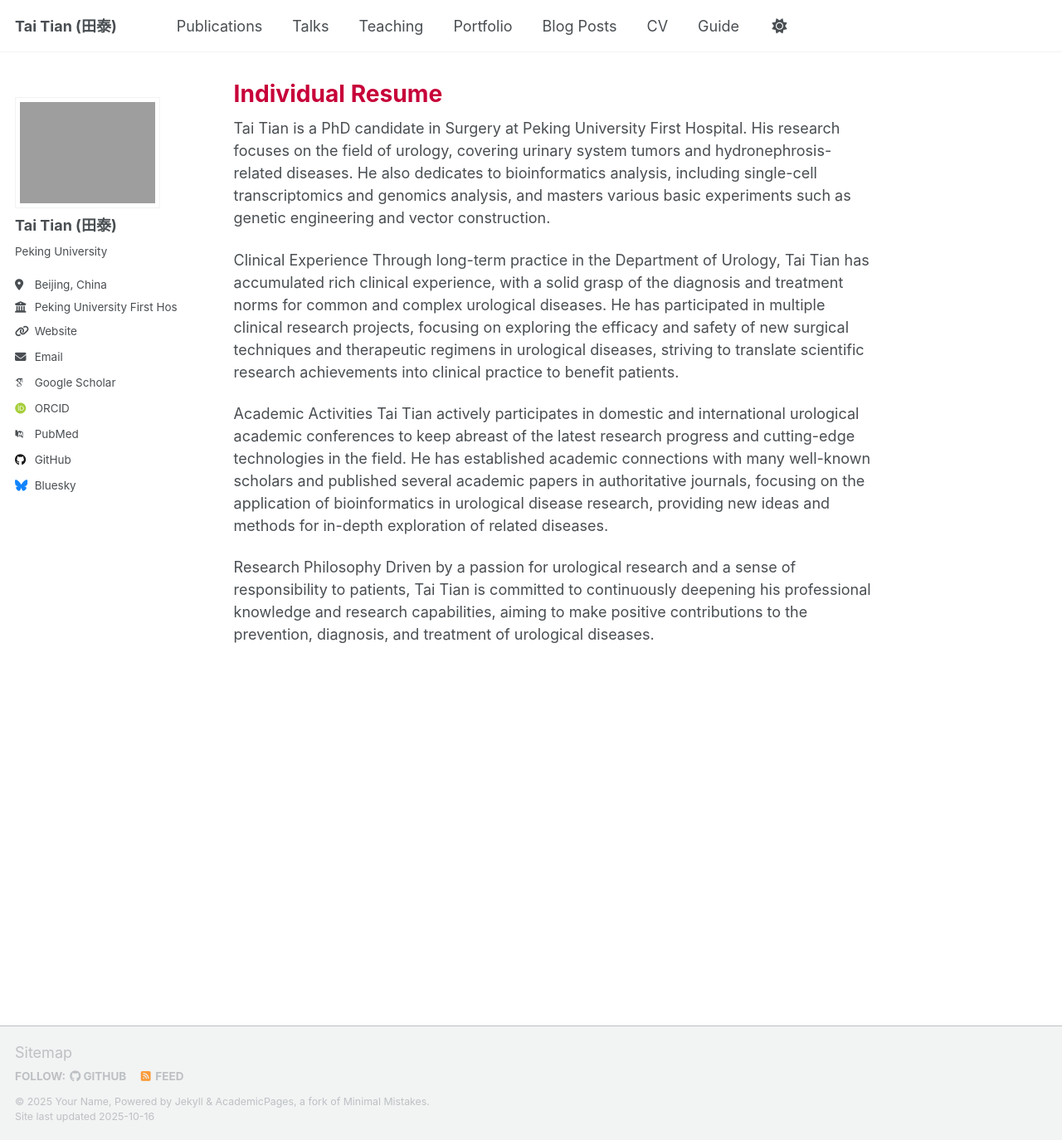
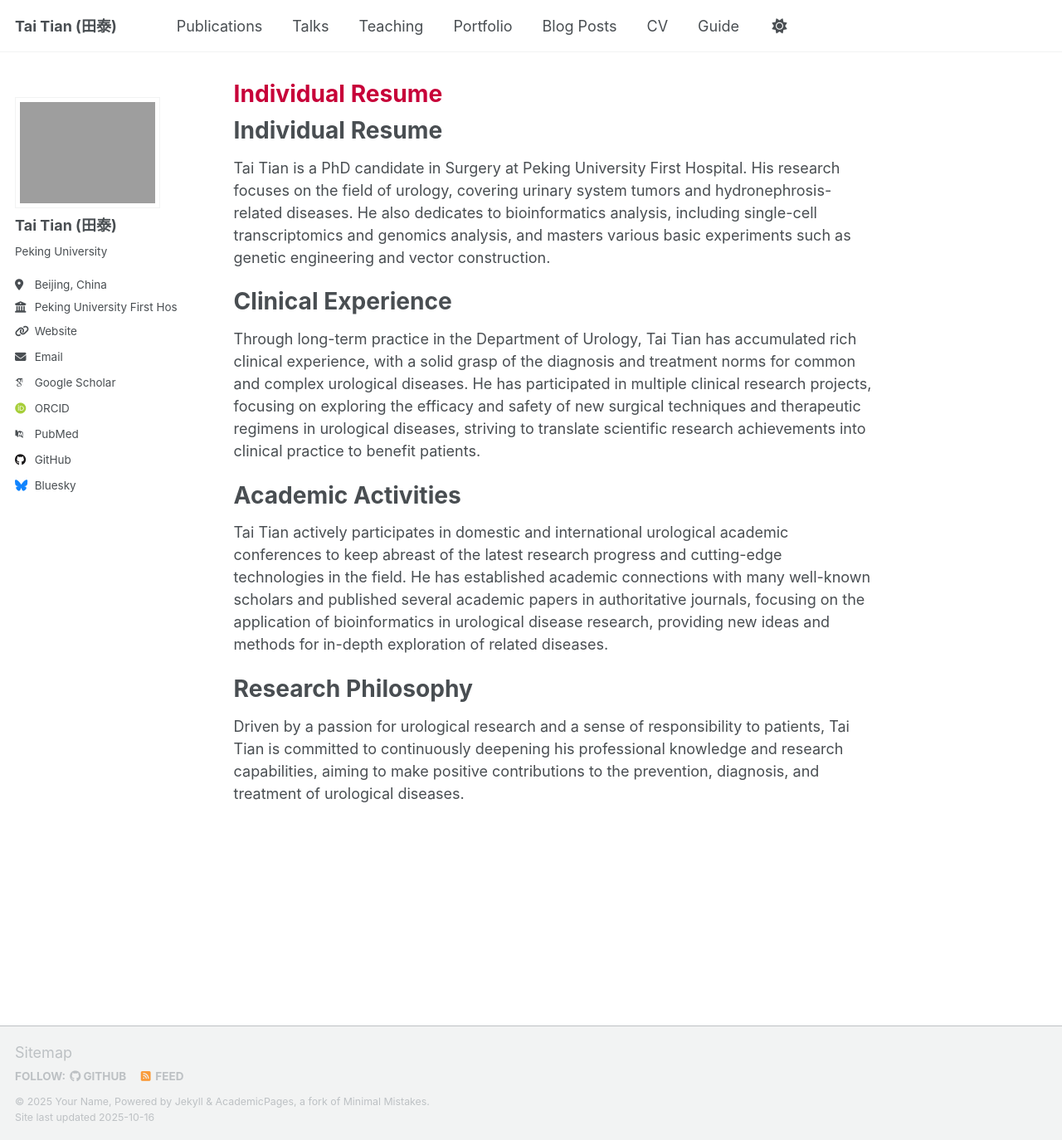
Before and after one commit to Tiger-TT/Tiger-TT.github.io, a Jekyll site: the page built from _pages/about.md, in a window 1280 px wide and 1374 px high. Shown: the whole window at 83% size. Built offline with Jekyll 4.4.1, drawn with Linux system fonts in a browser that asks for light colours; some web fonts are replaced; a script that is not in the unit is left out.

Commit message:
Update about.md

```diff
--- a/_pages/about.md
+++ b/_pages/about.md
@@ -7,13 +7,18 @@ redirect_from:
   - /about.html
 ---
 
+# Individual Resume
+
 Tai Tian is a PhD candidate in Surgery at Peking University First Hospital. His research focuses on the field of urology, covering urinary system tumors and hydronephrosis-related diseases. He also dedicates to bioinformatics analysis, including single-cell transcriptomics and genomics analysis, and masters various basic experiments such as genetic engineering and vector construction.
 
-Clinical Experience
+# Clinical Experience
+
 Through long-term practice in the Department of Urology, Tai Tian has accumulated rich clinical experience, with a solid grasp of the diagnosis and treatment norms for common and complex urological diseases. He has participated in multiple clinical research projects, focusing on exploring the efficacy and safety of new surgical techniques and therapeutic regimens in urological diseases, striving to translate scientific research achievements into clinical practice to benefit patients.
 
-Academic Activities
+# Academic Activities
+
 Tai Tian actively participates in domestic and international urological academic conferences to keep abreast of the latest research progress and cutting-edge technologies in the field. He has established academic connections with many well-known scholars and published several academic papers in authoritative journals, focusing on the application of bioinformatics in urological disease research, providing new ideas and methods for in-depth exploration of related diseases.
 
-Research Philosophy
+# Research Philosophy
+
 Driven by a passion for urological research and a sense of responsibility to patients, Tai Tian is committed to continuously deepening his professional knowledge and research capabilities, aiming to make positive contributions to the prevention, diagnosis, and treatment of urological diseases.
```
